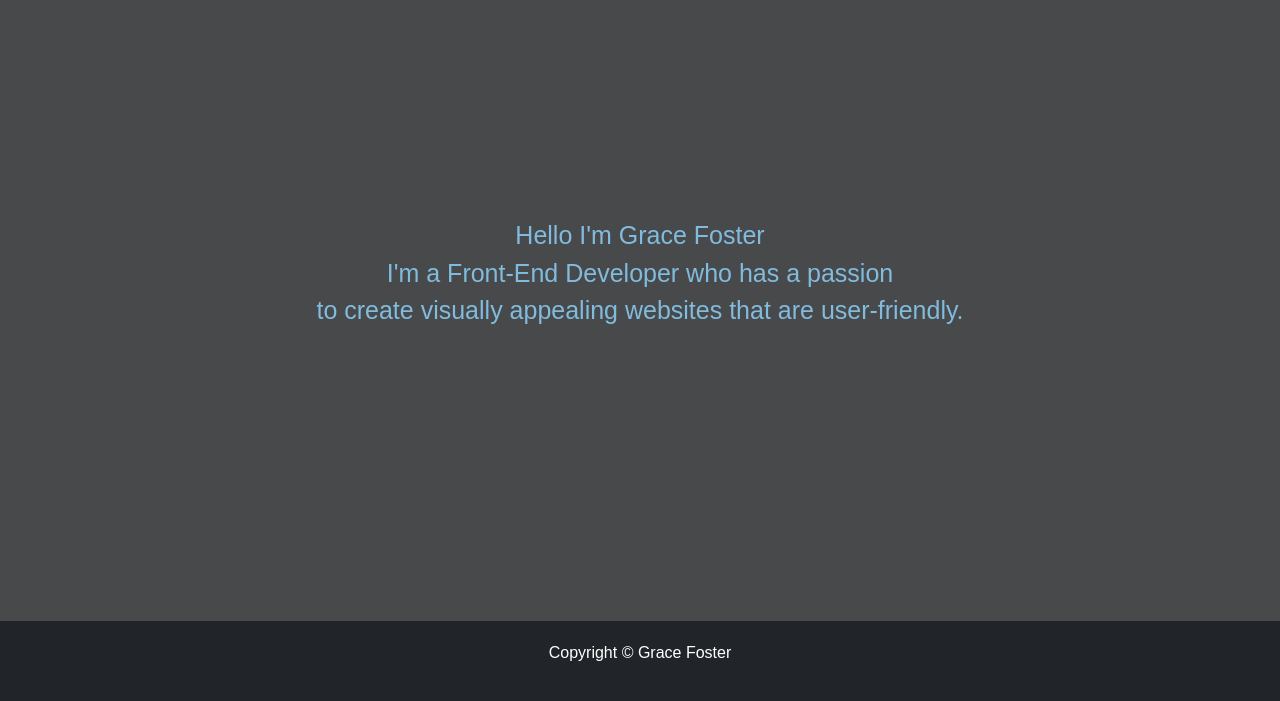
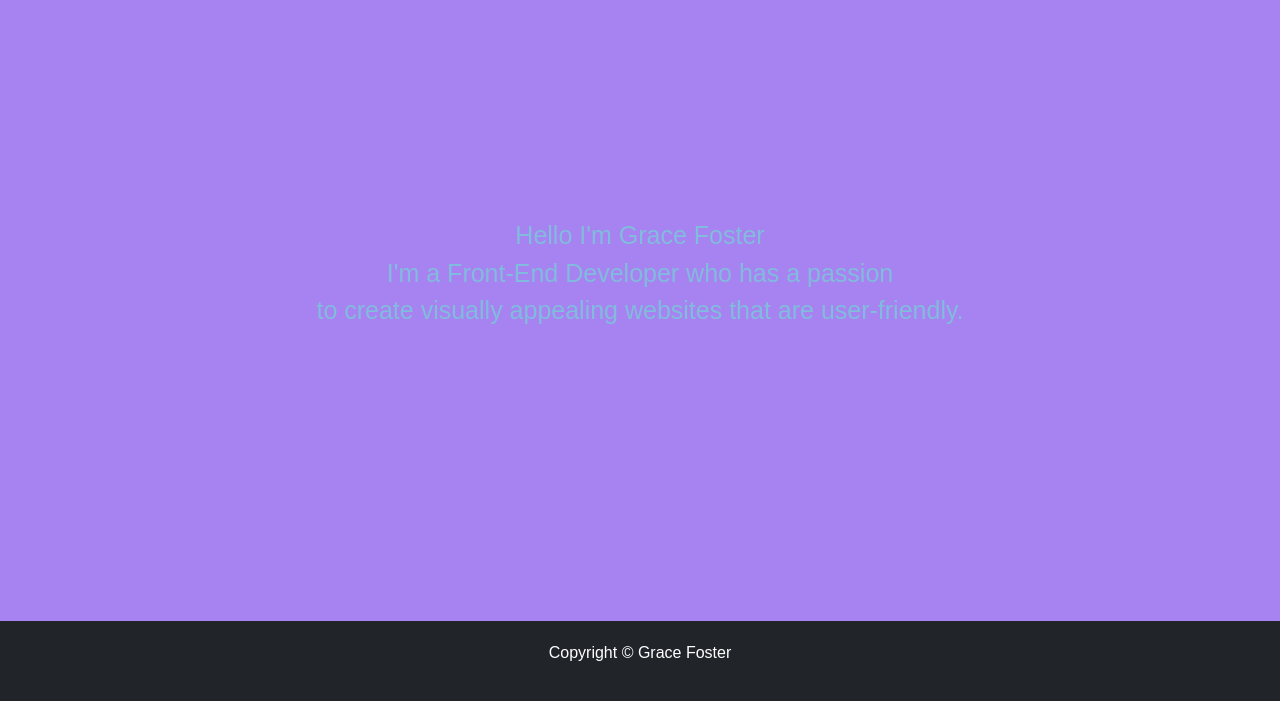
Before and after one commit to Fallinqqq/gracekfoster-portfolio, a website with bundled scripts: page index.html in a window 1280 px wide. Shown: the part 99-800 px from the top of the page. Built offline with nearby package versions, Linux system fonts and the light colour scheme; a web font is replaced by a local one.

Commit message:
Edit: Style

```diff
--- a/style.css
+++ b/style.css
@@ -6,7 +6,7 @@
 }
 /* Body Tag */
   .body {
-    background-color: #48494B;    }
+    background-color: #a782f1;    }
 
 .nav-brand {
   position: relative;
```
